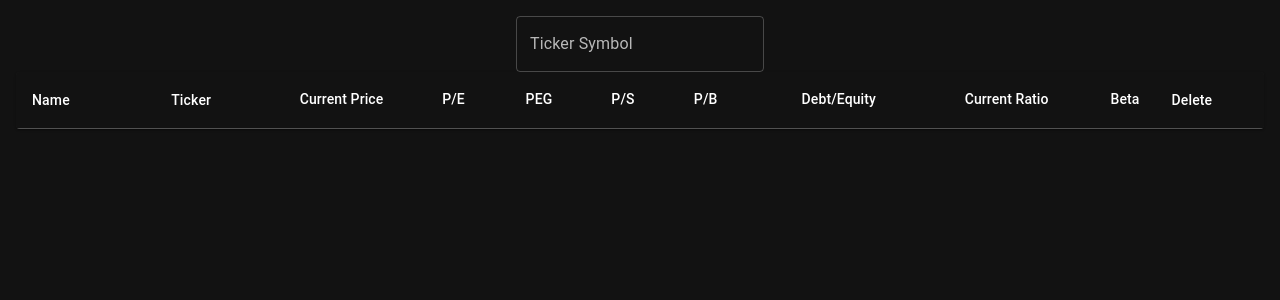
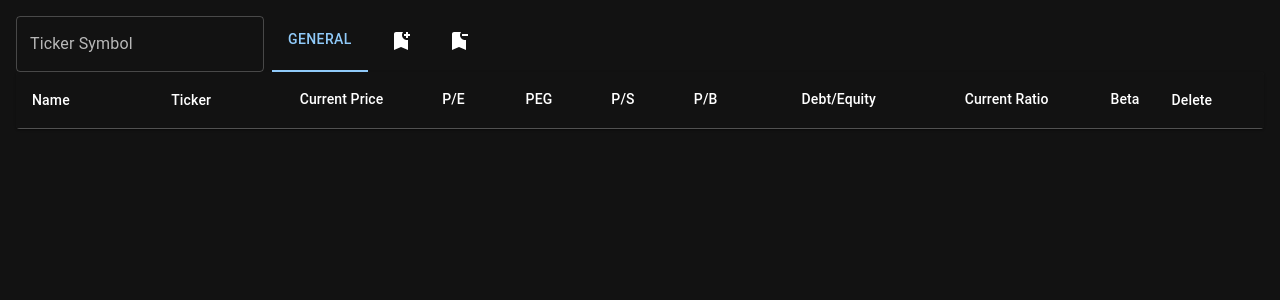
Before and after one commit to ddavidd-lim/Stock-Screener, a React (Vite) app in the folder frontend/: page / in a window 1280 px wide. Shown: the top 300 px of the page. Built offline with nearby package versions, Linux system fonts and the light colour scheme.

Commit message:
feat: added watchlist creation

```diff
--- a/frontend/src/components/TickerTable/index.tsx
+++ b/frontend/src/components/TickerTable/index.tsx
@@ -13,11 +13,21 @@ import {
   Typography,
   Popover,
   Link,
+  Tabs,
+  Tab,
+  Select,
+  MenuItem,
+  FormControl,
+  InputLabel,
 } from "@mui/material";
 
 import Grid from "@mui/material/Grid2";
 
-import { Close as CloseIcon } from "@mui/icons-material";
+import {
+  BookmarkAdd as BookmarkAddIcon,
+  BookmarkRemove as BookmarkRemoveIcon,
+  Close as CloseIcon,
+} from "@mui/icons-material";
 
 import { useEffect, useState } from "react";
 import axios from "axios";
@@ -185,6 +195,27 @@ function ColorCodedCell({
   );
 }
 
+interface TickerData {
+  shortName: string;
+  symbol: string;
+  currentPrice: number;
+  trailingPE: number;
+  trailingPegRatio: number;
+  priceToSalesTrailing12Months: number;
+  priceToBook: number;
+  trailingAnnualDividendYield: number;
+  payoutRatio: number;
+  debtToEquity: number;
+  currentRatio: number;
+  beta: number;
+}
+
+type TabData = {
+  label: string;
+  index: number;
+  rows: TickerData[];
+};
+
 /**
  * The main component of the application that fetches and displays financial data in a table format.
  *
@@ -209,26 +240,24 @@ function ColorCodedCell({
  * <TickerTable />
  */
 export default function TickerTable() {
-  interface TickerData {
-    shortName: string;
-    symbol: string;
-    currentPrice: number;
-    trailingPE: number;
-    trailingPegRatio: number;
-    priceToSalesTrailing12Months: number;
-    priceToBook: number;
-    trailingAnnualDividendYield: number;
-    payoutRatio: number;
-    debtToEquity: number;
-    currentRatio: number;
-    beta: number;
-  }
-
   const queryClient = useQueryClient();
 
-  const [rows, setRows] = useState<TickerData[]>([]);
+  const [tickerSymbol, setTickerSymbol] = useState<string>("");
 
-  const [tickerSymbol, setTickerSymbol] = useState<string>("");
+  const [tabs, setTabs] = useState<TabData[]>([{ label: "General", index: 0, rows: [] }]);
+
+  const [rows, setRows] = useState<TickerData[]>(tabs[0].rows);
+
+  const [currentTab, setCurrentTab] = useState<TabData>(tabs[0]);
+
+  const [anchorEl, setAnchorEl] = React.useState<HTMLElement | null>(null);
+  const [tabOperation, setTabOperation] = useState<string>("");
+  const [newTabName, setNewTabName] = useState<string>("");
+
+  const handlePopoverOpen = (event: React.MouseEvent<HTMLElement>, tabOperation: string) => {
+    setTabOperation(tabOperation);
+    setAnchorEl(event.currentTarget);
+  };
 
   const query = useQuery({
     queryKey: ["tickerData"],
@@ -252,38 +281,76 @@ export default function TickerTable() {
   useEffect(() => {
     if (query.isSuccess) {
       setRows((prev) => [...prev, query.data]);
-      storeList(
-        "tickerList",
-        [...rows, query.data].map((row) => JSON.stringify(row))
+
+      // Change data of tab # where query took place
+      const newTabs = tabs.map((tab) =>
+        tab.index === currentTab.index ? { ...tab, rows: [...tab.rows, query.data] } : tab
       );
+
+      setTabs(newTabs);
+      storeList(`tickerTabs`, newTabs);
     }
   }, [query.isSuccess, query.data]);
 
   const handleDeleteRow = (index: number) => {
     setRows(rows.filter((_, i) => i !== index));
-    storeList(
-      "tickerList",
-      rows.filter((_, i) => i !== index).map((row) => JSON.stringify(row))
+
+    // Remove the row from the current tab
+    const updatedTabs = tabs.map((tab) =>
+      tab.index === currentTab.index
+        ? { ...tab, rows: tab.rows.filter((_, i) => i !== index) }
+        : tab
     );
+
+    setTabs(updatedTabs);
+    storeList("tickerTabs", updatedTabs);
+  };
+
+  const handleAddTab = (newTabName: string) => {
+    console.log("Adding new tab", newTabName);
+    const newTab: TabData = {
+      label: newTabName,
+      index: tabs.length,
+      rows: [],
+    };
+    setTabs((prev) => [...prev, newTab]);
+    storeList("tickerTabs", [...tabs, newTab]);
   };
 
   useEffect(() => {
-    const storedList = retrieveList("tickerList");
-    setRows(storedList.map((row) => JSON.parse(row)));
+    const storedList = retrieveList("tickerTabs") as unknown as TabData[];
+    console.log("Parsed Tabs", storedList);
+    if (storedList.length > 0) {
+      const parsedTabs: TabData[] = storedList.map((tab) => ({
+        label: tab.label,
+        index: tab.index,
+        rows: tab.rows || [],
+      }));
+      setTabs(parsedTabs);
+      setRows(parsedTabs[0].rows);
+      setCurrentTab(parsedTabs[0]);
+    } else {
+      setTabs([{ label: "General", index: 0, rows: [] }]);
+      setCurrentTab({ label: "General", index: 0, rows: [] });
+      setRows([]);
+    }
   }, []);
+
+  const handleTabChange = (event: React.SyntheticEvent, newValue: number) => {
+    setCurrentTab(tabs[newValue]);
+    setRows(tabs[newValue].rows);
+  };
 
   return (
     <Box
       sx={{
         display: "flex",
-        justifyContent: "start",
-        alignItems: "center",
         flexDirection: "column",
         height: "100vh",
         boxSizing: "border-box",
         padding: 2,
       }}>
-      <Stack spacing={2} direction={"row"} sx={{ width: "auto", height: "auto" }}>
+      <Stack spacing={1} direction={"row"} sx={{ width: "auto", height: "auto" }}>
         <TextField
           id="contained"
           label="Ticker Symbol"
@@ -292,6 +359,96 @@ export default function TickerTable() {
           onChange={(event) => setTickerSymbol(event.target.value)}
           onKeyDown={handleSubmitTicker}
         />
+        <Tabs
+          value={currentTab.index}
+          onChange={handleTabChange}
+          scrollButtons="auto"
+          variant="scrollable">
+          {tabs.map((tab) => (
+            <Tab
+              key={tab.index}
+              label={tab.label}
+              onClick={() => {
+                setCurrentTab(tab);
+                setRows(tab.rows);
+              }}
+            />
+          ))}
+        </Tabs>
+        <IconButton
+          sx={{ width: 50, height: 50 }}
+          onClick={(event) => handlePopoverOpen(event, "add")}>
+          <BookmarkAddIcon />
+        </IconButton>
+        <IconButton
+          sx={{ width: 50, height: 50 }}
+          onClick={(event) => handlePopoverOpen(event, "remove")}>
+          <BookmarkRemoveIcon />
+        </IconButton>
+        <Popover
+          open={Boolean(anchorEl)}
+          anchorEl={anchorEl}
+          onClose={() => setAnchorEl(null)}
+          anchorOrigin={{
+            vertical: "bottom",
+            horizontal: "left",
+          }}>
+          <Box
+            sx={{
+              display: "flex",
+              flexDirection: "column",
+              alignItems: "center",
+              padding: 2,
+              width: "auto",
+              minWidth: tabOperation === "remove" ? 200 : "auto", // Ensure the box grows for the select
+            }}>
+            {tabOperation === "add" ? (
+              <>
+                <Typography sx={{ mb: 1 }}>Add Watchlist</Typography>
+                <TextField
+                  id="contained"
+                  label="New Watchlist Name"
+                  variant="outlined"
+                  value={tabOperation === "add" ? newTabName : ""}
+                  onChange={(event) => setNewTabName(event.target.value)}
+                  onKeyDown={(event) => {
+                    if (event.key === "Enter") {
+                      handleAddTab(newTabName);
+                      setNewTabName(""); // Clear the state after adding the tab
+                      setAnchorEl(null);
+                    }
+                  }}
+                />
+              </>
+            ) : (
+              <>
+                <Typography sx={{ mb: 1 }}>Remove Watchlist</Typography>
+                <FormControl fullWidth>
+                  <InputLabel>Select Watchlist</InputLabel>
+                  <Select
+                    label="Select Watchlist"
+                    variant="outlined"
+                    autoWidth
+                    onChange={(event) => {
+                      const newTabs = tabs.filter((tab) => tab.label !== event.target.value);
+                      setTabs(newTabs);
+                      storeList("tickerTabs", newTabs);
+                    }}>
+                    {tabs.slice(1).length == 0 ? (
+                      <MenuItem disabled>No tabs to remove</MenuItem>
+                    ) : (
+                      tabs.slice(1).map((tab) => (
+                        <MenuItem key={tab.index} value={tab.label}>
+                          {tab.label}
+                        </MenuItem>
+                      ))
+                    )}
+                  </Select>
+                </FormControl>
+              </>
+            )}
+          </Box>
+        </Popover>
       </Stack>
       <Paper sx={{ width: "100%", height: "auto", overflow: "hidden" }}>
         <TableContainer sx={{ height: 1, overflowY: "auto" }}>
--- a/frontend/src/utils/store.ts
+++ b/frontend/src/utils/store.ts
@@ -1,4 +1,4 @@
-const storeList = (key: string, list: string[]): void => {
+const storeList = (key: string, list: object[]): void => {
   const jsonString = JSON.stringify(list);
   localStorage.setItem(key, jsonString);
 };
```
